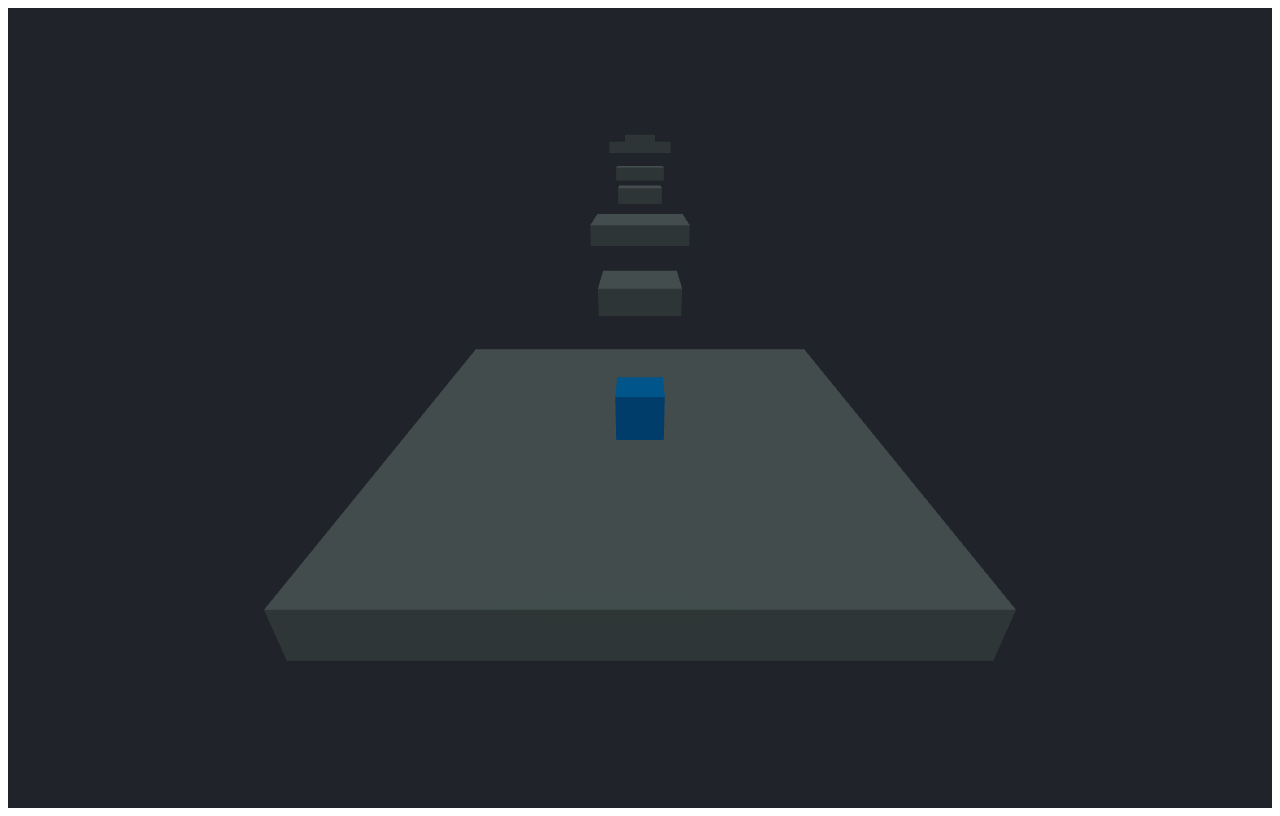
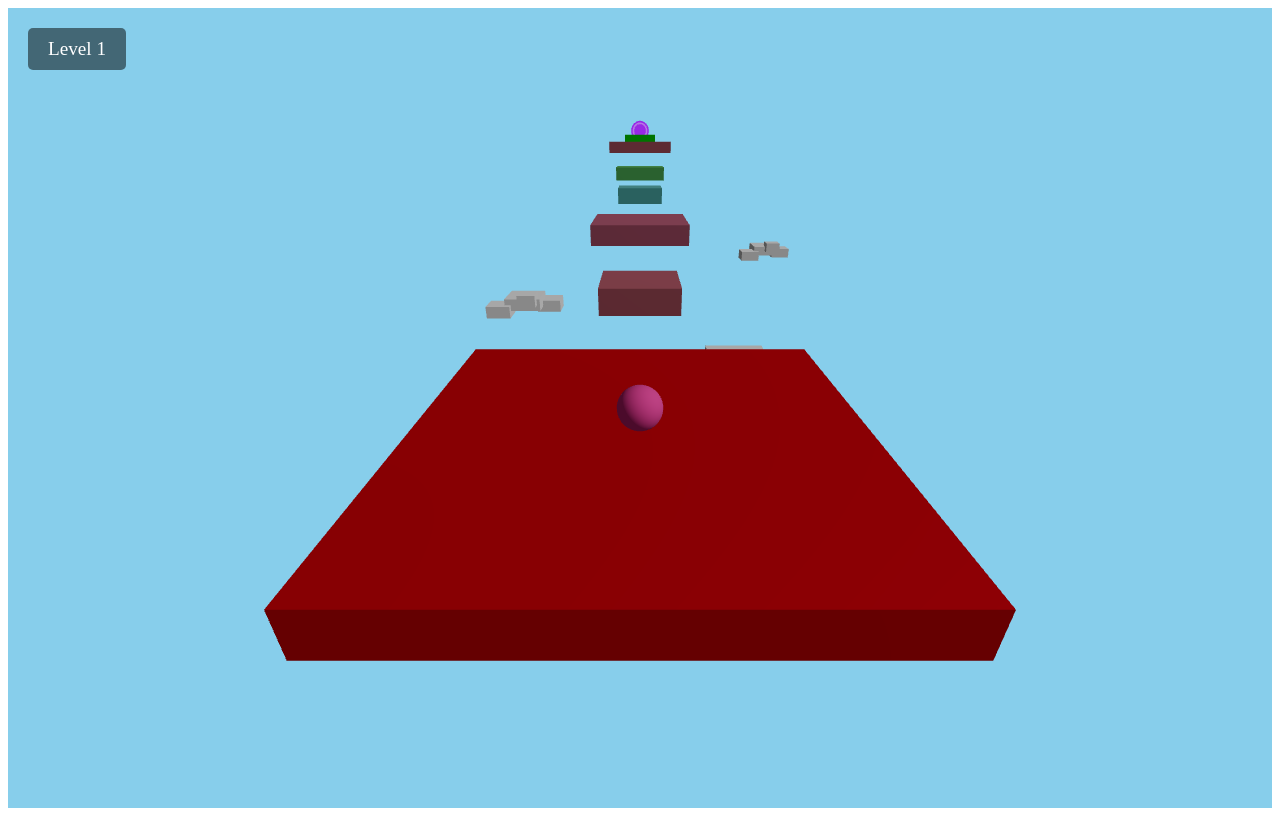
Before and after one commit to adesai47/third-person-parkour, a React (Vite) app in the folder frontend/: page / in a window 1280 px wide. Built offline with nearby package versions, Linux system fonts and the light colour scheme.

Commit message:
second level added and more styling

```diff
--- /dev/null
+++ b/frontend/src/components/Cloud.tsx
@@ -0,0 +1,28 @@
+// src/components/Cloud.tsx
+import React from 'react';
+import { GroupProps } from '@react-three/fiber';
+
+const Cloud: React.FC<GroupProps> = (props) => {
+  return (
+    <group {...props}>
+      <mesh position={[0, 0, 0]}>
+        <boxGeometry args={[3, 1, 3]} />
+        <meshStandardMaterial color="white" />
+      </mesh>
+      <mesh position={[2, -0.5, -1]}>
+        <boxGeometry args={[2, 1, 2]} />
+        <meshStandardMaterial color="white" />
+      </mesh>
+      <mesh position={[-2, -0.5, 1]}>
+        <boxGeometry args={[2, 1, 2]} />
+        <meshStandardMaterial color="white" />
+      </mesh>
+      <mesh position={[0.5, 0.5, 1.5]}>
+        <boxGeometry args={[1.5, 1, 1.5]} />
+        <meshStandardMaterial color="white" />
+      </mesh>
+    </group>
+  );
+};
+
+export default Cloud;
--- a/frontend/src/components/GameScene.tsx
+++ b/frontend/src/components/GameScene.tsx
@@ -3,59 +3,144 @@ import { Canvas } from '@react-three/fiber';
 import Player from './Player';
 import Platform from './Platform';
 import CameraController from './CameraController';
+import Cloud from './Cloud'; // Import the Cloud component
+import Portal from './Portal';
+import MovingPlatform from './MovingPlatform';
 import { useRef, useState } from 'react';
 import * as THREE from 'three';
 
-const platforms = [
-  { position: [0, -1, 0], size: [10, 1, 10] },
+// Define levels
+const levels = {
+  1: [
+    { position: [0, -1, 0], size: [10, 1, 10], color: "#ff0000" },
     { position: [0, 0, -10], size: [3, 1, 3] },
     { position: [0, 1, -20], size: [5, 1, 5] },
     { position: [0, 2, -30], size: [3, 1, 3] },
     { position: [0, 3, -40], size: [4, 1, 4] },
     { position: [0, 5, -50], size: [6, 1, 6] },
     { position: [0, 5, -60], size: [3, 1, 3] },
-  { position: [0, 6, -70], size: [4, 1, 4] },
-];
+    { position: [0, 6, -70], size: [4, 1, 4], color: "#00ff00" },
+  ],
+  2: [
+    { position: [0, -1, 0], size: [10, 1, 10], color: "#ff0000" },
+    { position: [3, 0, -12], size: [3, 1, 3] },
+    { position: [-3, 1, -18], size: [3, 1, 3] },
+    { position: [4, 2, -24], size: [3, 1, 3] },
+    { position: [-3, 3, -30], size: [3, 1, 3] },
+    { position: [3, 4, -36], size: [3, 1, 3] },
+    {
+      type: 'moving',
+      position: [0, 5, -42],
+      size: [4, 1, 4],
+      movement: { axis: 'x', range: 4, speed: 1.5 }
+    },
+    { position: [0, 6, -48], size: [4, 1, 4], color: "#00ff00" },
+  ]
+};
 
 const GameScene = () => {
+  const [currentLevel, setCurrentLevel] = useState(1);
   const [isGameOver, setIsGameOver] = useState(false);
+  const [isRestarting, setIsRestarting] = useState(false);
   const playerRef = useRef<THREE.Mesh>(null);
 
-  const restartGame = () => {
-    setIsGameOver(false);
+  const handleLevelComplete = () => {
+    if (currentLevel < Object.keys(levels).length) {
+      setCurrentLevel(prev => prev + 1);
+      // Reset player position for new level
       if (playerRef.current) {
-      playerRef.current.position.set(0, 1, 0); // Reset player to starting position
+        playerRef.current.position.set(0, 1, 0);
+      }
+    } else {
+      console.log("Game Complete!");
+      // You could add a game completion screen here
     }
   };
 
+  const handleFall = () => {
+    setIsGameOver(true);
+  };
+
+  const restartGame = () => {
+    setIsRestarting(true);
+    setIsGameOver(false);
+    setCurrentLevel(1);
+
+    // Reset isRestarting after a short delay
+    setTimeout(() => {
+      setIsRestarting(false);
+    }, 100);
+  };
+
+  const currentPlatforms = levels[currentLevel];
+  const lastPlatform = currentPlatforms[currentPlatforms.length - 1];
+  const portalPosition: [number, number, number] = [
+    lastPlatform.position[0],
+    lastPlatform.position[1] + 1,
+    lastPlatform.position[2]
+  ];
+
   return (
     <div style={{ position: 'relative', height: '100vh' }}>
-      <Canvas style={{ backgroundColor: '#20232a', height: '100vh', display: isGameOver ? 'none' : 'block' }}>
-        {/* Camera controller that follows the player */}
+      <Canvas style={{ backgroundColor: '#87CEEB', height: '100vh', display: isGameOver ? 'none' : 'block' }}>
         <CameraController playerRef={playerRef} />
-
-        {/* Lighting */}
         <ambientLight intensity={0.3} />
         <directionalLight position={[10, 10, 5]} intensity={1} />
 
-        {/* Player with collision-enabled platforms */}
-        <Player ref={playerRef} platforms={platforms} onFall={() => setIsGameOver(true)} />
+        <Player
+          ref={playerRef}
+          platforms={currentPlatforms}
+          onFall={handleFall}
+          onLevelComplete={handleLevelComplete}
+          isRestarting={isRestarting}
+        />
 
         {/* Render platforms */}
-        {platforms.map((platform, index) => (
-          <Platform key={index} position={platform.position} size={platform.size} />
+        {currentPlatforms.map((platform, index) => (
+          platform.type === 'moving' ? (
+            <MovingPlatform
+              key={index}
+              position={platform.position as [number, number, number]}
+              size={platform.size as [number, number, number]}
+              color={platform.color}
+              movement={platform.movement}
+            />
+          ) : (
+            <Platform
+              key={index}
+              position={platform.position as [number, number, number]}
+              size={platform.size as [number, number, number]}
+              color={platform.color}
+            />
+          )
         ))}
+
+        {/* Clouds and decorations */}
+        <Cloud position={[10, 15, -20]} />
+        <Cloud position={[-15, 18, -40]} />
+        <Cloud position={[20, 20, -60]} />
+        <Cloud position={[5, -5, -15]} />
+        <Cloud position={[-10, -7, -35]} />
+        <Cloud position={[15, -6, -55]} />
+
+        <Portal position={portalPosition} />
       </Canvas>
 
-      {/* "You Lose" View */}
       {isGameOver && (
         <div style={styles.loseOverlay}>
           <h1 style={styles.loseText}>You Lose</h1>
-          <button style={styles.restartButton} onClick={restartGame}>
+          <button
+            style={styles.restartButton}
+            onClick={restartGame}
+          >
             Restart
           </button>
         </div>
       )}
+
+      <div style={styles.levelIndicator}>
+        Level {currentLevel}
+      </div>
     </div>
   );
 };
@@ -88,6 +173,16 @@ const styles = {
     cursor: 'pointer',
     color: '#fff',
   },
+  levelIndicator: {
+    position: 'absolute' as 'absolute',
+    top: '20px',
+    left: '20px',
+    padding: '10px 20px',
+    backgroundColor: 'rgba(0, 0, 0, 0.5)',
+    color: 'white',
+    borderRadius: '5px',
+    fontSize: '1.2rem',
+  },
 };
 
 export default GameScene;
--- /dev/null
+++ b/frontend/src/components/MovingPlatform.tsx
@@ -0,0 +1,41 @@
+import { useFrame } from '@react-three/fiber';
+import { useRef } from 'react';
+import * as THREE from 'three';
+
+interface MovingPlatformProps {
+  position: [number, number, number];
+  size: [number, number, number];
+  color?: string;
+  movement: {
+    axis: 'x' | 'y' | 'z';
+    range: number;
+    speed: number;
+  };
+}
+
+const MovingPlatform: React.FC<MovingPlatformProps> = ({ position, size, color, movement }) => {
+  const meshRef = useRef<THREE.Mesh>(null);
+  const startPosition = useRef(position);
+
+  useFrame((state) => {
+    if (meshRef.current) {
+      const offset = Math.sin(state.clock.elapsedTime * movement.speed) * movement.range;
+      meshRef.current.position[movement.axis] = startPosition.current[
+        movement.axis === 'x' ? 0 : movement.axis === 'y' ? 1 : 2
+      ] + offset;
+    }
+  });
+
+  return (
+    <mesh ref={meshRef} position={position}>
+      <boxGeometry args={size} />
+      <meshStandardMaterial
+        color={color || new THREE.Color().setHSL(Math.random(), 0.5, 0.5)}
+        roughness={0.7}
+        metalness={0.3}
+      />
+    </mesh>
+  );
+};
+
+export default MovingPlatform;
--- a/frontend/src/components/Player.tsx
+++ b/frontend/src/components/Player.tsx
@@ -1,34 +1,189 @@
 // src/components/Player.tsx
+import { forwardRef, useRef, useEffect } from 'react';
 import { useFrame } from '@react-three/fiber';
-import { useRef, useEffect, useState, forwardRef } from 'react';
 import * as THREE from 'three';
 
-interface PlatformData {
+interface Platform {
   position: [number, number, number];
   size: [number, number, number];
+  type?: 'moving';
+  movement?: {
+    axis: 'x' | 'y' | 'z';
+    range: number;
+    speed: number;
+  };
 }
 
 interface PlayerProps {
-  platforms: PlatformData[];
+  platforms: Platform[];
   onFall: () => void;
+  onLevelComplete?: () => void;
+  isRestarting?: boolean;
 }
 
-const Player = forwardRef<THREE.Mesh, PlayerProps>(({ platforms, onFall }, ref) => {
-  const innerRef = useRef<THREE.Mesh>(null!);
-  const playerRef = (ref as any) || innerRef; // Combine refs if ref is provided
+const Player = forwardRef<THREE.Mesh, PlayerProps>(({ platforms, onFall, onLevelComplete, isRestarting }, ref) => {
+  const velocity = useRef(new THREE.Vector3());
+  const isJumping = useRef(false);
+  const jumpCount = useRef(0);
+  const pressedKeys = useRef<{ [key: string]: boolean }>({});
+  const currentPlatform = useRef<Platform | null>(null);
+  const lastPlatformOffset = useRef(new THREE.Vector3());
 
-  const [velocity, setVelocity] = useState(new THREE.Vector3());
-  const [jumpCount, setJumpCount] = useState(0);  // Track jumps
-  const [pressedKeys, setPressedKeys] = useState<{ [key: string]: boolean }>({});
+  // Function to get actual platform position (including movement)
+  const getPlatformPosition = (platform: Platform, time: number) => {
+    if (platform.type === 'moving' && platform.movement) {
+      const pos = [...platform.position];
+      const axisIndex = platform.movement.axis === 'x' ? 0 : platform.movement.axis === 'y' ? 1 : 2;
+      pos[axisIndex] += Math.sin(time * platform.movement.speed) * platform.movement.range;
+      return pos as [number, number, number];
+    }
+    return platform.position;
+  };
 
-  // Handle key presses
+  // Get platform movement delta
+  const getPlatformDelta = (platform: Platform, time: number, lastTime: number) => {
+    if (platform.type === 'moving' && platform.movement) {
+      const currentPos = Math.sin(time * platform.movement.speed) * platform.movement.range;
+      const lastPos = Math.sin(lastTime * platform.movement.speed) * platform.movement.range;
+      const delta = currentPos - lastPos;
+
+      const deltaVector = new THREE.Vector3();
+      if (platform.movement.axis === 'x') deltaVector.x = delta;
+      if (platform.movement.axis === 'y') deltaVector.y = delta;
+      if (platform.movement.axis === 'z') deltaVector.z = delta;
+
+      return deltaVector;
+    }
+    return new THREE.Vector3();
+  };
+
+  // Check collision with platform
+  const checkPlatformCollision = (playerPosition: THREE.Vector3, time: number) => {
+    for (const platform of platforms) {
+      const platformPos = getPlatformPosition(platform, time);
+      const size = platform.size;
+
+      // Check if player is within platform bounds
+      if (
+        playerPosition.x >= platformPos[0] - size[0] / 2 &&
+        playerPosition.x <= platformPos[0] + size[0] / 2 &&
+        playerPosition.z >= platformPos[2] - size[2] / 2 &&
+        playerPosition.z <= platformPos[2] + size[2] / 2
+      ) {
+        // Check vertical collision
+        const platformTop = platformPos[1] + size[1] / 2;
+        const playerBottom = playerPosition.y - 0.5;
+
+        if (playerBottom <= platformTop && playerBottom > platformTop - 0.5) {
+          // Snap player to platform top
+          playerPosition.y = platformTop + 0.5;
+          velocity.current.y = 0;
+          isJumping.current = false;
+
+          // Store current platform reference
+          if (currentPlatform.current !== platform) {
+            currentPlatform.current = platform;
+            lastPlatformOffset.current.set(0, 0, 0);
+          }
+          return true;
+        }
+      }
+    }
+    currentPlatform.current = null;
+    return false;
+  };
+
+  let lastTime = 0;
+  useFrame((state) => {
+    if (!ref || !('current' in ref) || !ref.current) return;
+
+    const playerMesh = ref.current;
+    const newPosition = playerMesh.position.clone();
+    const moveSpeed = 0.15;
+
+    // Apply platform movement if standing on a moving platform
+    if (currentPlatform.current && currentPlatform.current.type === 'moving') {
+      const platformDelta = getPlatformDelta(
+        currentPlatform.current,
+        state.clock.elapsedTime,
+        lastTime
+      );
+      newPosition.add(platformDelta);
+    }
+
+    // Horizontal movement with reduced speed
+    if (pressedKeys.current['KeyA'] || pressedKeys.current['ArrowLeft']) {
+      newPosition.x -= moveSpeed;
+    }
+    if (pressedKeys.current['KeyD'] || pressedKeys.current['ArrowRight']) {
+      newPosition.x += moveSpeed;
+    }
+    if (pressedKeys.current['KeyW'] || pressedKeys.current['ArrowUp']) {
+      newPosition.z -= moveSpeed;
+    }
+    if (pressedKeys.current['KeyS'] || pressedKeys.current['ArrowDown']) {
+      newPosition.z += moveSpeed;
+    }
+
+    // Jump logic with double jump
+    if (pressedKeys.current['Space']) {
+      if (!isJumping.current) {
+        velocity.current.y = 0.3;
+        isJumping.current = true;
+        jumpCount.current = 1;
+        currentPlatform.current = null;
+      } else if (jumpCount.current === 1) {
+        // Double jump
+        velocity.current.y = 0.3;
+        jumpCount.current = 2;
+      }
+      // Clear the space key press to prevent holding
+      pressedKeys.current['Space'] = false;
+    }
+
+    // Apply gravity
+    velocity.current.y -= 0.015;
+    newPosition.y += velocity.current.y;
+
+    // Check platform collision with new position
+    const onPlatform = checkPlatformCollision(newPosition, state.clock.elapsedTime);
+    if (onPlatform) {
+      jumpCount.current = 0; // Reset jump count when landing
+    }
+
+    // Fall detection
+    if (newPosition.y < -10) {
+      onFall();
+      return;
+    }
+
+    // Update position
+    playerMesh.position.copy(newPosition);
+
+    // Check for level completion
+    const lastPlatform = platforms[platforms.length - 1];
+    const portalPosition = [
+      lastPlatform.position[0],
+      lastPlatform.position[1] + 3,
+      lastPlatform.position[2]
+    ];
+
+    const distanceToPortal = newPosition.distanceTo(new THREE.Vector3(...portalPosition));
+    if (distanceToPortal < 2) {
+      onLevelComplete?.();
+    }
+
+    lastTime = state.clock.elapsedTime;
+  });
+
+  // Key event handlers
   useEffect(() => {
     const handleKeyDown = (event: KeyboardEvent) => {
-      setPressedKeys((keys) => ({ ...keys, [event.code]: true }));
+      pressedKeys.current[event.code] = true;
     };
 
     const handleKeyUp = (event: KeyboardEvent) => {
-      setPressedKeys((keys) => ({ ...keys, [event.code]: false }));
+      pressedKeys.current[event.code] = false;
     };
 
     window.addEventListener('keydown', handleKeyDown);
@@ -40,69 +195,27 @@ const Player = forwardRef<THREE.Mesh, PlayerProps>(({ platforms, onFall }, ref)
     };
   }, []);
 
-  // Platform collision check
-  const checkPlatformCollision = () => {
-    for (const platform of platforms) {
-      const [px, py, pz] = platform.position;
-      const [width, height, depth] = platform.size;
-
-      const playerHeight = 1; // Assume player height is 1 for simplicity
-
-      const isWithinX = playerRef.current.position.x >= px - width / 2 && playerRef.current.position.x <= px + width / 2;
-      const isWithinZ = playerRef.current.position.z >= pz - depth / 2 && playerRef.current.position.z <= pz + depth / 2;
-      const isLandingHeight = playerRef.current.position.y <= py + height / 2 + playerHeight / 2;
-
-      if (isWithinX && isWithinZ && isLandingHeight) {
-        // Land the player on top of the platform
-        playerRef.current.position.y = py + height / 2 + playerHeight / 2;
-        setVelocity((v) => new THREE.Vector3(v.x, 0, v.z)); // Stop vertical velocity
-        setJumpCount(0); // Reset jump count
-        return true;
-      }
+  // Add effect to handle restart
+  useEffect(() => {
+    if (isRestarting && ref && 'current' in ref && ref.current) {
+      // Reset position
+      ref.current.position.set(0, 1, 0);
+      // Reset velocity
+      velocity.current.set(0, 0, 0);
+      // Reset jumping state
+      isJumping.current = false;
+      // Reset platform reference
+      currentPlatform.current = null;
+      lastPlatformOffset.current.set(0, 0, 0);
+      // Reset jump count
+      jumpCount.current = 0;
     }
-    return false;
-  };
-
-  useFrame(() => {
-    if (playerRef.current) {
-      let newVelocity = velocity.clone();
-
-      // Apply horizontal movement based on key presses
-      if (pressedKeys['KeyW']) newVelocity.z = -0.1; // Move forward
-      else if (pressedKeys['KeyS']) newVelocity.z = 0.1; // Move backward
-      else newVelocity.z = 0; // Stop forward/backward movement
-
-      if (pressedKeys['KeyA']) newVelocity.x = -0.1; // Move left
-      else if (pressedKeys['KeyD']) newVelocity.x = 0.1; // Move right
-      else newVelocity.x = 0; // Stop left/right movement
-
-      // Handle jumping with double jump
-      if (pressedKeys['Space'] && jumpCount < 2 && velocity.y <= 0.01) {
-        newVelocity.y = 0.2; // Jump velocity
-        setJumpCount((count) => count + 1);
-      }
-
-      // Apply gravity continuously
-      newVelocity.y -= 0.01; // Gravity effect
-
-      // Update position based on velocity
-      playerRef.current.position.add(newVelocity);
-      setVelocity(newVelocity);
-
-      // Check if player has landed on a platform
-      if (!checkPlatformCollision()) {
-        // If no platform is below and player has fallen below threshold, trigger onFall
-        if (playerRef.current.position.y < -10) {
-          onFall();
-        }
-      }
-    }
-  });
+  }, [isRestarting]);
 
   return (
-    <mesh ref={playerRef} position={[0, 1, 0]}>
-      <boxGeometry args={[1, 1, 1]} />
-      <meshStandardMaterial color="#3498db" />
+    <mesh ref={ref} position={[0, 1, 0]}>
+      <sphereGeometry args={[0.5, 32, 32]} />
+      <meshStandardMaterial color="hotpink" />
     </mesh>
   );
 });
--- /dev/null
+++ b/frontend/src/components/Portal.tsx
@@ -0,0 +1,51 @@
+import { useFrame } from '@react-three/fiber';
+import { useRef } from 'react';
+import * as THREE from 'three';
+
+interface PortalProps {
+  position: [number, number, number];
+}
+
+const Portal: React.FC<PortalProps> = ({ position }) => {
+  const portalRef = useRef<THREE.Mesh>(null);
+
+  // Animate the portal
+  useFrame((state) => {
+    if (portalRef.current) {
+      portalRef.current.rotation.y += 0.02;
+      // Make the portal float up and down slightly
+      portalRef.current.position.y = position[1] + Math.sin(state.clock.elapsedTime) * 0.2;
+    }
+  });
+
+  return (
+    <group position={position}>
+      {/* Portal center */}
+      <mesh position={[0, 0, 0]}>
+        <circleGeometry args={[1.2, 32]} />
+        <meshBasicMaterial
+          color="#8c00ff"
+          side={THREE.DoubleSide}
+          transparent={true}
+          opacity={0.8}
+        />
+      </mesh>
+
+      {/* Add some inner rings for effect */}
+      <mesh position={[0, 0, 0.01]}>
+        <ringGeometry args={[0.8, 1.0, 32]} />
+        <meshBasicMaterial
+          color="#ffffff"
+          side={THREE.DoubleSide}
+          transparent={true}
+          opacity={0.4}
+        />
+      </mesh>
+
+      {/* Portal glow */}
+      <pointLight color="#4a00ff" intensity={2} distance={5} />
+    </group>
+  );
+};
+
+export default Portal;
```
Also changed, not shown: frontend/src/components/Platform.tsx (+10 -2 lines). Lines whose indentation alone changed are shown as unchanged.
